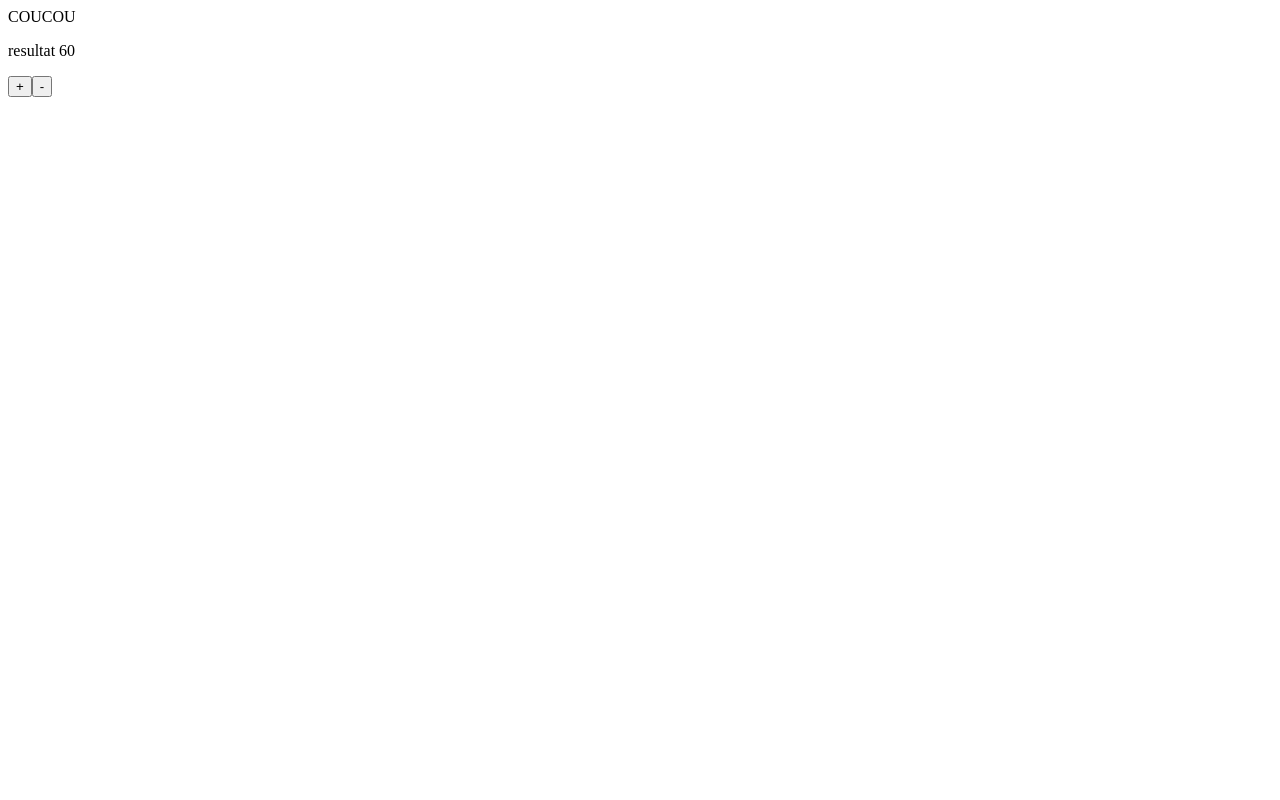
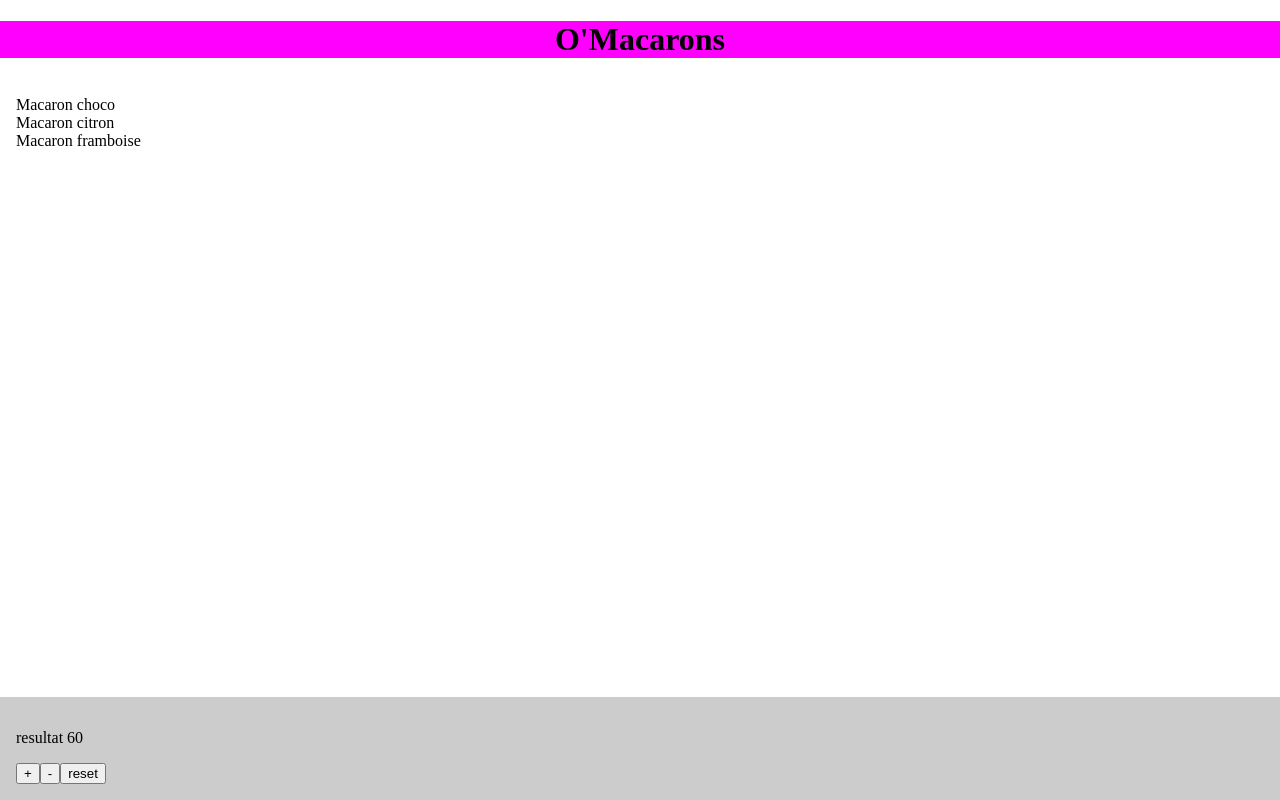
Before and after one commit to O-clock-Kyoto/omacarons-with-router, a React (Vite) app: page / in a window 1280 px wide. Built offline with nearby package versions, Linux system fonts and the light colour scheme.

Commit message:
liste de macarons affichés avec map

```diff
--- a/index.html
+++ b/index.html
@@ -4,9 +4,9 @@
     <meta charset="UTF-8" />
     <meta name="viewport" content="width=device-width, initial-scale=1.0" />
     <title>O'Macarons</title>
+    <!-- on pourrait lier notre fichier scss ici mais il faut qu'il passe dans le build, on va plutot utiliser la syntaxe des imports pour que notre bundler le prenne en compte -->
   </head>
   <body>
-    COUCOU
     <!-- le div principal, celui dans lequel on va creer nos elements react -->
     <div id="root"></div>
     <!-- on inclu le fichier JS point d'entrée, celui qui fait le "append" de nos elements dans le div root -->
--- a/package.json
+++ b/package.json
@@ -18,6 +18,7 @@
     "@types/react-dom": "^19.0.4",
     "@vitejs/plugin-react": "^4.3.4",
     "globals": "^15.15.0",
+    "sass": "^1.86.0",
     "typescript": "~5.7.2",
     "vite": "^6.2.0"
   }
--- /dev/null
+++ b/src/App.tsx
@@ -0,0 +1,72 @@
+// useState est une fonction speciale importée de React, c'est un hook c'est à dire qu'elle n'a le droit d'etre utilisée que dans des composants (fonction qui return du JSX) et elle ne doit etre executée que à la racine du composant (pas dans des boucles, des conditions, des sous fonctions)
+import { useState } from 'react';
+
+// COMPOSANT : un composant est une fonction qui return du JSX
+// on met une majuscule au debut du nom de la fonction composant
+function App() {
+  // ici on peut definir des variables (bidons: qui ne sont pas réactives)
+  // on a un tableau de string et on veut fabriquer un tableau de div pour notre JSX on va utiliser MAP
+  const macaronList = ['choco', 'citron', 'framboise'];
+
+  // on peut aussi definird es variables réactives, des variables de state, on utilise useState
+  // je veux créer 2 variables à partir des 2 lignes de mon tableau, j'utilise la syntaxe du destructuring  directement
+  const [count, setCount] = useState(60);
+
+  return (
+    <div className="app">
+      <header className="header">
+        <h1 className="header-title">O'Macarons</h1>
+      </header>
+      <main className="main">
+        {
+          // avec map on fabrique un tableau d'element div JSX
+          macaronList.map((parfum) => {
+            // on doit return la ligne du tableau généré par map: un element JSX div
+            // on est obligé d'ajouter une prop "key" aux elements quand ils sont dan sun tableau pour que React puisse les identifier (attention on ne met pas l'index du tableau en key)
+            return <div key={parfum}>Macaron {parfum}</div>;
+          })
+        }
+      </main>
+      <footer className="footer">
+        <p className="result">
+          {/* dans le JSX on peut mettre des expressions JS si on les entoure d'accolades (un peu comme dans les template string) */}
+          resultat <span>{count}</span>
+        </p>
+        <button
+          // on ecoute le click et on execute le handler defini ici dans le JSX quand un click survient
+          onClick={() => {
+            console.log('click');
+            // on veut incrementer le compteur, il faut utiliser le setter renvoyé par useState
+            // on donne en paramètre au setter la nouvelle valeur de count
+            // ATTENTION on ne doit jamais modifier le state directement
+            // count = count + 1 --> INTERDIT !!!
+            setCount(count + 1);
+          }}
+          type="button"
+        >
+          +
+        </button>
+        <button
+          type="button"
+          onClick={() => {
+            setCount(count - 1);
+          }}
+        >
+          -
+        </button>
+        <button
+          type="button"
+          onClick={() => {
+            // reset le compteur
+            setCount(0);
+          }}
+        >
+          reset
+        </button>
+      </footer>
+    </div>
+  );
+}
+
+// on pense à exporter le composant pour qu'il soit utilisable ailleurs
+export default App;
--- a/src/main.tsx
+++ b/src/main.tsx
@@ -1,66 +1,10 @@
-// useState est une fonction speciale importée de React, c'est un hook c'est à dire qu'elle n'a le droit d'etre utilisée que dans des composants (fonction qui return du JSX) et elle ne doit etre executée que à la racine du composant (pas dans des boucles, des conditions, des sous fonctions)
-import { useState } from 'react';
 import ReactDOM from 'react-dom/client';
 
-// creer un element avec createElement de React c'est fastidieux
-/*
-const resultEltReact = React.createElement(
-  'p',
-  {
-    className: 'result',
-    // children est l'équivalent du textContent !
-    // cette prop speciale peut avoir sa valeur filée direct en troiseme argument
-  },
-  'resultat : 0 ',
-);
-*/
+// notre composant principal APp est defini dan sun autre fichier on l'importe pour le filer à "render" (pas besoin d'ajouter les extension car notre super bundler n'en a pas besoin)
+import App from './App';
 
-// on fait donc avec du JSX , ça sera transpilé (buildé) en JS par notre transpiler (Babel)
-/*
-const resultEltReactEnJSX = (
-  <div>
-    <p className="result">
-      resultat <span>0</span>
-    </p>
-    <button type="button">+</button>
-    <button type="button">-</button>
-  </div>
-);
-*/
-
-// COMPOSANT : un composant est une fonction qui return du JSX
-// on met une majuscule au debut du nom de la fonction composant
-function App() {
-  // ici on peut definir des variables (bidons: qui ne sont pas réactives)
-  //let count = 55;
-
-  // on peut aussi definird es variables réactives, des variables de state, on utilise useState
-  const tableauAvec2lignes = useState(60);
-  // je veux créer 2 variables à partir des 2 lignes de mon tableau, j'utilise la syntaxe du destructuring !
-  const [count, setCount] = tableauAvec2lignes;
-
-  return (
-    <div>
-      <p className="result">
-        {/* dans le JSX on peut mettre des expressions JS si on les entoure d'accolades (un peu comme dans les template string) */}
-        resultat <span>{count}</span>
-      </p>
-      <button
-        // on ecoute le click et on execute le handler defini ici dans le JSX quand un click survient
-        onClick={() => {
-          console.log('click');
-          // on veut incrementer le compteur, il faut utiliser le setter renvoyé par useState
-          // on donne en paramètre au setter la nouvelle valeur de count
-          setCount(count + 1);
-        }}
-        type="button"
-      >
-        +
-      </button>
-      <button type="button">-</button>
-    </div>
-  );
-}
+// on ajoute le fichier SCSS à notre projet avec un import que notre bundler peut comprendre
+import './styles.scss';
 
 // la variable rootNode ets de type HTMLElement OU null
 const rootNode = document.getElementById('root');
--- /dev/null
+++ b/src/styles.scss
@@ -0,0 +1,24 @@
+body {
+  margin: 0;
+}
+
+.header {
+  background-color: #F0F;
+
+  &-title {
+    font-size: 2rem;
+    text-align: center;
+  }
+}
+
+.main {
+  padding: 1rem;
+}
+
+.footer {
+  background-color: #ccc;
+  padding: 1rem;
+  position: fixed;
+  bottom: 0;
+  width: 100%;
+}
```
Also changed, not shown: 1 other file (tests, documents, lock files or other folders). Lines whose indentation alone changed are shown as unchanged.
